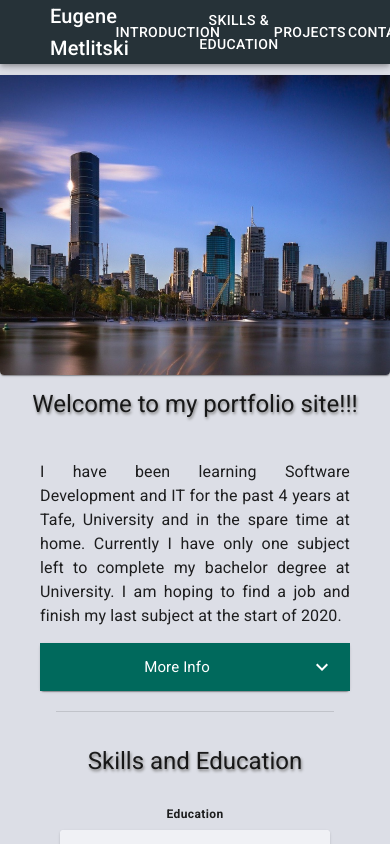
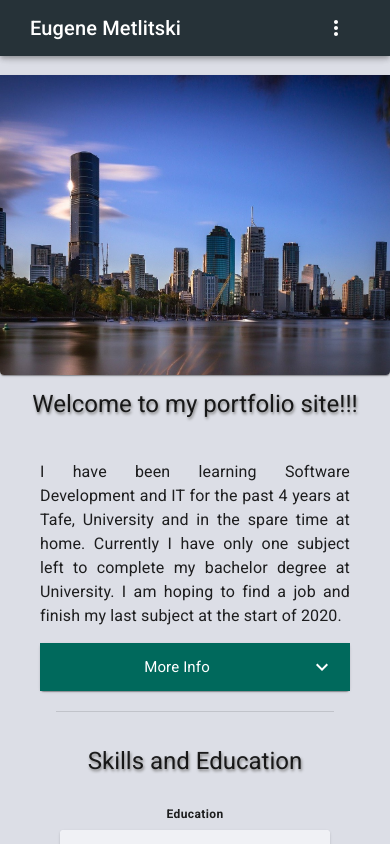
Before and after one commit to EugeneMetlitski/Portfolio-v2, a React (Create React App) app: page / in a window 390 px wide. Shown: the top 844 px of the page. Built offline with nearby package versions, Linux system fonts and the light colour scheme.

Commit message:
Implemented collapsed NavBar for mobile screens

```diff
--- a/src/components/elements/Project.js
+++ b/src/components/elements/Project.js
@@ -63,7 +63,7 @@ export default function Projects(props) {
             {props.appLink !== undefined &&
               <Tooltip title="View the source at GitHub" aria-label="source code">
                 <a href={props.appLink} target="_blank" rel="noopener noreferrer">
-                  <IconButton aria-label="gihtub">
+                  <IconButton className={classes.btnIcon} aria-label="gihtub">
                     <GitHubIcon />
                   </IconButton>
                 </a>
@@ -72,7 +72,7 @@ export default function Projects(props) {
             {props.github !== undefined &&
               <Tooltip title="Open app in a new tab" aria-label="open app">
                 <a href={props.github} target="_blank" rel="noopener noreferrer">
-                  <IconButton aria-label="open app">
+                  <IconButton className={classes.btnIcon} aria-label="open app">
                     <ExitToAppIcon />
                   </IconButton>
                 </a>
@@ -81,7 +81,7 @@ export default function Projects(props) {
             {props.download !== undefined &&
               <Tooltip title="Download the app" aria-label="download app">
                 <a href={props.download} target="_blank" rel="noopener noreferrer">
-                  <IconButton aria-label="download">
+                  <IconButton className={classes.btnIcon} aria-label="download">
                     <GetAppRoundedIcon />
                   </IconButton>
                 </a>
@@ -176,12 +176,20 @@ const useStyles = makeStyles(theme => ({
     marginRight: theme.spacing(2),
   },
 
+  btnIcon: {
+    "&:hover": {
+      background: "rgba(0, 121, 107, 0.25)",
+    },
+  },
   expand: {
     transform: 'rotate(0deg)',
     marginLeft: 'auto',
     transition: theme.transitions.create('transform', {
       duration: theme.transitions.duration.shortest,
     }),
+    "&:hover": {
+      background: "rgba(0, 121, 107, 0.25)",
+    },
   },
   expandOpen: {
     transform: 'rotate(180deg)',
--- a/src/components/sections/Contact.js
+++ b/src/components/sections/Contact.js
@@ -59,7 +59,7 @@ export default function Contact() {
   );
 }
 
-const useStyles = makeStyles(theme => ({
+const useStyles = makeStyles(({
   formControl: {
     marginTop: '17px',
     width: '70%',
--- a/src/components/sections/NavBar.js
+++ b/src/components/sections/NavBar.js
@@ -1,30 +1,90 @@
 import React from 'react';
 import { makeStyles } from '@material-ui/core/styles';
 import AppBar from '@material-ui/core/AppBar';
+import Button from '@material-ui/core/Button';
+import IconButton from '@material-ui/core/IconButton';
+import Menu from '@material-ui/core/Menu';
+import MoreIcon from '@material-ui/icons/MoreVert';
+import MenuItem from '@material-ui/core/MenuItem';
 import Toolbar from '@material-ui/core/Toolbar';
 import Typography from '@material-ui/core/Typography';
-import Button from '@material-ui/core/Button';
+import Slide from '@material-ui/core/Slide';
 import useScrollTrigger from '@material-ui/core/useScrollTrigger';
-import Slide from '@material-ui/core/Slide';
+import withWidth from '@material-ui/core/withWidth';
+
+export function NavBar(props) {
+  const classes = useStyles();
+
+  const [mobileMoreAnchorEl, setMobileMoreAnchorEl] = React.useState(null);
+  const isMobileMenuOpen = Boolean(mobileMoreAnchorEl);
+
+  const handleMobileMenuClose = () => { setMobileMoreAnchorEl(null); };
+  const handleMobileMenuOpen = event => { setMobileMoreAnchorEl(event.currentTarget); };
 
 
-export default function NavBar(props) {
-  const classes = useStyles();
+  const handleClick = (event, elementId) => {
+    const anchor = (event.target.ownerDocument || document).querySelector(elementId);
+
+    // If this is small screen (i.e. collapsed menu)
+    if (props.width === 'sm' || props.width === 'xs') {
+      setMobileMoreAnchorEl(null); // close the menu
+
+      // Scroll to the documen are after 5 milliseconds because closing menu
+      // and scrolling at the same time doesn't work
+      setTimeout(() => {
+        if (anchor) {
+          anchor.scrollIntoView({ behavior: 'smooth', block: 'start' });
+        }
+      }, 5);
+    }
+    else { // If the menu is not collapsed
+      if (anchor) {
+        anchor.scrollIntoView({ behavior: 'smooth', block: 'start' });
+      }
+    }
+  };
   const onClickIntroduction = (event) => {handleClick(event, '#introduction-anchor')};
   const onClickSkillsAndEducation = (event) => {handleClick(event, '#skillsAndEducation-anchor')};
   const onClickProjects = (event) => {handleClick(event, '#projects-anchor')};
   const onClickContact = (event) => {handleClick(event, '#contact-anchor')};
 
+
+  const mobileMenuId = 'primary-search-account-menu-mobile';
+  const renderMobileMenu = (
+    <Menu
+      anchorEl={mobileMoreAnchorEl}
+      anchorOrigin={{ vertical: 'top', horizontal: 'right' }}
+      id={mobileMenuId}
+      keepMounted
+      transformOrigin={{ vertical: 'top', horizontal: 'right' }}
+      open={isMobileMenuOpen}
+      onClose={handleMobileMenuClose}
+    >
+      <MenuItem className={classes.menuItem} onClick={onClickIntroduction}>
+        <p className={classes.menuText}>INTRODUCTION</p>
+      </MenuItem>
+      <MenuItem className={classes.menuItem} onClick={onClickSkillsAndEducation}>
+        <p className={classes.menuText}>SKILLS & EDUCATION</p>
+      </MenuItem>
+      <MenuItem className={classes.menuItem} onClick={onClickProjects}>
+        <p className={classes.menuText}>PROJECTS</p>
+      </MenuItem>
+      <MenuItem className={classes.menuItem} onClick={onClickContact}>
+        <p className={classes.menuText}>CONTACT</p>
+      </MenuItem>
+    </Menu>
+  );
+
+
   return (
     <HideOnScroll {...props}>
       <AppBar>
         <Toolbar className={classes.toolbar}>
-          {/* <IconButton edge="start" className={classes.menuButton} color="inherit" aria-label="menu">
-            <MenuIcon />
-          </IconButton> */}
           <Typography variant="h6" className={classes.title}>
             Eugene Metlitski
           </Typography>
+
+          <div className={classes.sectionDesktop}>
             <Button color="inherit" className={classes.button} onClick={onClickIntroduction}>
               Introduction
             </Button>
@@ -37,23 +97,36 @@ export default function NavBar(props) {
             <Button color="inherit" className={classes.button} onClick={onClickContact}>
               Contact
             </Button>
+          </div>
+
+          <div className={classes.sectionMobile}>
+            <IconButton
+              aria-label="show more"
+              aria-controls={mobileMenuId}
+              aria-haspopup="true"
+              onClick={handleMobileMenuOpen}
+              color="inherit"
+            >
+              <MoreIcon />
+            </IconButton>
+
+            {renderMobileMenu}
+          </div>
         </Toolbar>
       </AppBar>
     </HideOnScroll>
   );
 }
+export default withWidth()(NavBar);
 
 const useStyles = makeStyles(theme => ({
   toolbar: {
-    paddingLeft: '50px',
-    paddingRight: '50px',
+    paddingLeft: '30px',
+    paddingRight: '30px',
     maxWidth: '950px',
     position: 'relative',
     left: '50%',
     transform: 'translate(-50%, 0)',
-  },
-  menuButton: {
-    marginRight: theme.spacing(2),
   },
   title: {
     flexGrow: 1,
@@ -62,6 +135,30 @@ const useStyles = makeStyles(theme => ({
   button: {
     marginLeft: '7px',
     // fontFamily: 'Roboto Mono, monospace',
+    "&:hover": {
+      background: "rgba(0, 121, 107, 0.3)",
+    },
+  },
+  sectionDesktop: {
+    display: 'none',
+    [theme.breakpoints.up('md')]: {
+      display: 'flex',
+    },
+  },
+  sectionMobile: {
+    display: 'flex',
+    [theme.breakpoints.up('md')]: {
+      display: 'none',
+    },
+  },
+  menuItem: {
+    "&:hover": {
+      background: "#00796b",
+      color: '#dcdee6',
+    },
+  },
+  menuText: {
+    margin: '15px',
   },
 }));
 
@@ -76,11 +173,3 @@ function HideOnScroll(props) {
     </Slide>
   );
 }
-
-const handleClick = (event, elementId) => {
-  const anchor = (event.target.ownerDocument || document).querySelector(elementId);
-
-  if (anchor) {
-    anchor.scrollIntoView({ behavior: 'smooth', block: 'start' });
-  }
-};
```
Lines whose indentation alone changed are shown as unchanged.
